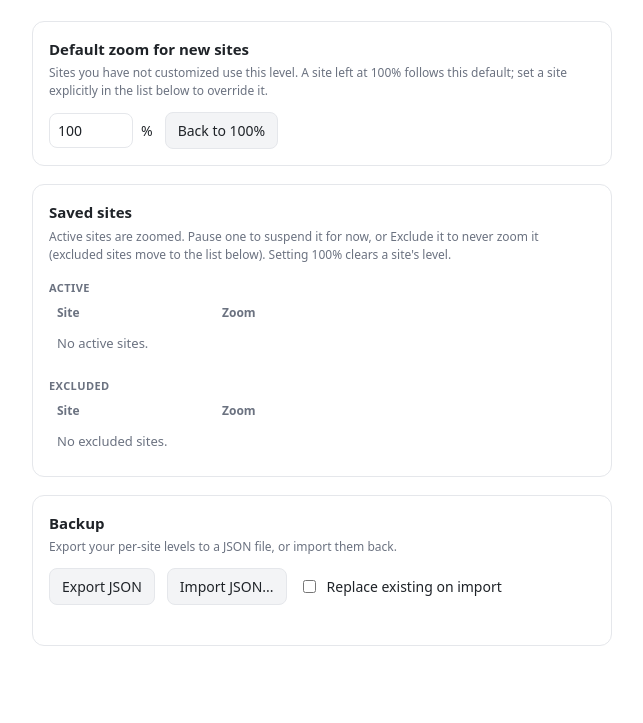
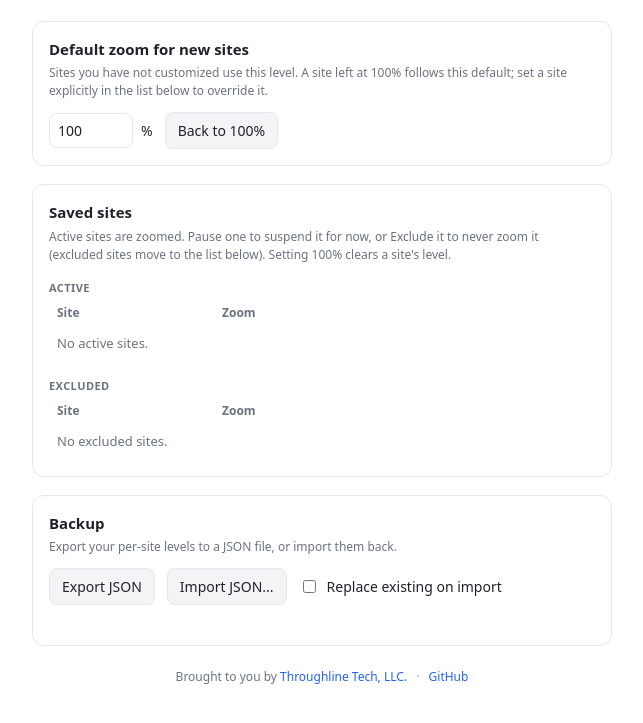
Before and after one commit to ThroughlineTech/zoom-page-tl, a browser extension: page extension/options.html in a window 1280 px wide. Shown: the part 81-804 px from the top of the page, without its empty margins (318-961 px from the left). Drawn offline with Linux system fonts and the light colour scheme.

Commit message:
options: add Throughline Tech branding footer (site + GitHub links)
A centered footer on the options page: 'Brought to you by Throughline Tech,
LLC.' linking to throughlinetech.net, plus a GitHub link to the repo (both open
in a new tab). Covered by a test asserting both hrefs.

```diff
--- a/extension/options.html
+++ b/extension/options.html
@@ -108,6 +108,10 @@
   .scroll { max-height: 320px; overflow-y: auto; scrollbar-gutter: stable; }
   .row { display: flex; align-items: center; gap: 12px; flex-wrap: wrap; }
   .status { color: var(--muted); font-size: 12px; min-height: 16px; margin-top: 8px; }
+  .brand { margin-top: 22px; text-align: center; color: var(--muted); font-size: 12px; }
+  .brand a { color: var(--accent); text-decoration: none; }
+  .brand a:hover { text-decoration: underline; }
+  .brand .sep { margin: 0 6px; opacity: 0.6; }
 </style>
 </head>
 <body>
@@ -169,6 +173,13 @@
     </div>
     <div class="status" id="status"></div>
   </section>
+
+  <footer class="brand">
+    Brought to you by
+    <a href="https://www.throughlinetech.net/" target="_blank" rel="noopener noreferrer">Throughline Tech, LLC.</a>
+    <span class="sep">&middot;</span>
+    <a href="https://github.com/ThroughlineTech/zoom-page-tl" target="_blank" rel="noopener noreferrer">GitHub</a>
+  </footer>
 </main>
 
 <script src="zoom.js"></script>
```
Also changed, not shown: tests/options.spec.js (+13 -0 lines).
